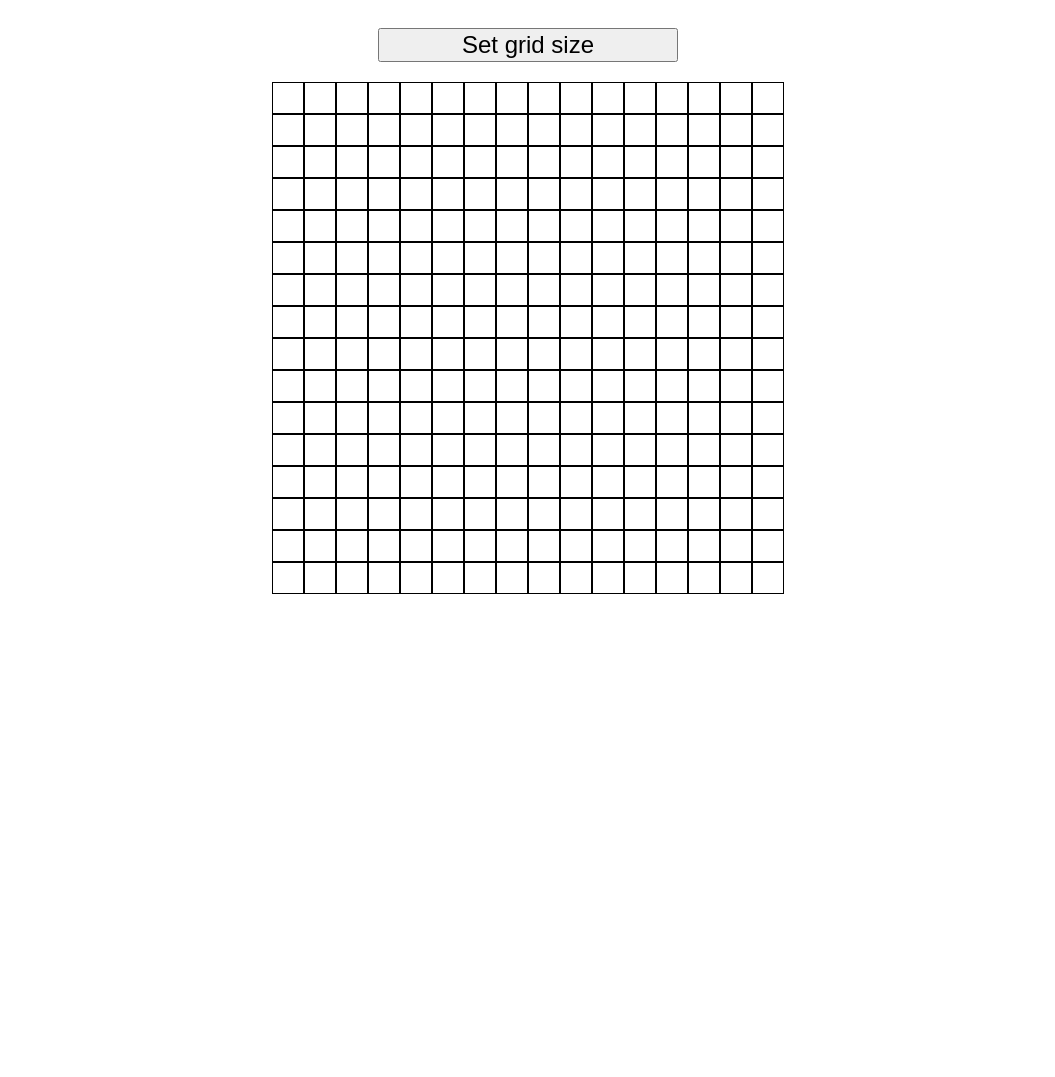
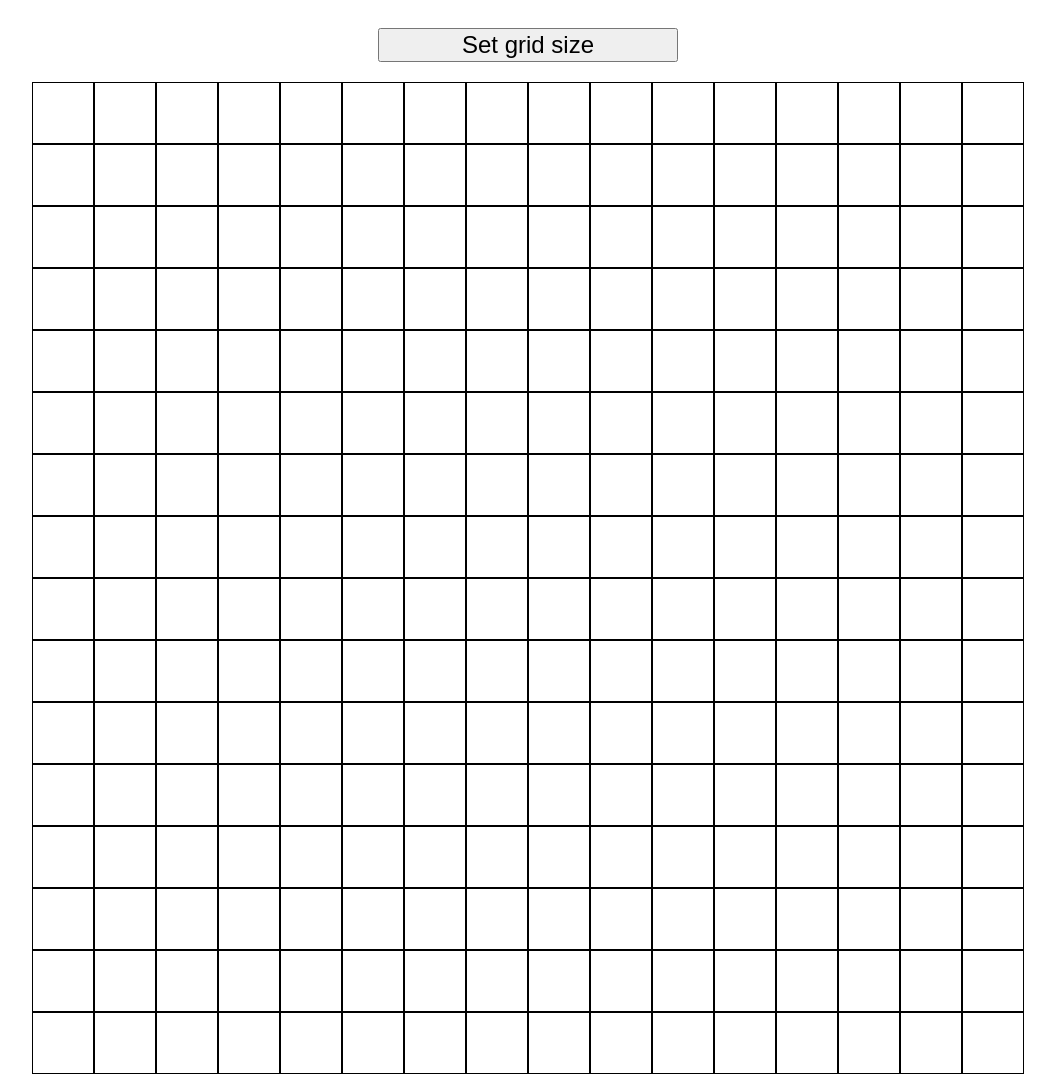
Before and after one commit to JoseSzycho/ETCH-A-SKETCH, a plain HTML site: page index.html in a window 1280 px wide. Shown: the whole page, without its empty margins (112-1167 px from the left). Before the commit the page ends 800 px from the top, so only its background shows below. Drawn offline with Linux system fonts and the light colour scheme.

Commit message:
Modify createSketch so always keep same size, no matter grid size

```diff
--- a/script.js
+++ b/script.js
@@ -1,5 +1,5 @@
 function boxPaint(){
-    this.setAttribute('style', 'background-color:black'); //sets the box to black
+    this.style.backgroundColor = 'black';
 }
 
 function createSketch(gridSize = 16){
@@ -17,6 +17,8 @@ function createSketch(gridSize = 16){
             //creating and adding divs
             var div = document.createElement('div');
             div.classList.add('single-box');
+            div.style.height = `${Math.round(960/gridSize)}px`; //keeps 960px as max sketch height
+            div.style.width = `${Math.round(960/gridSize)}px`;  //keeps 960px as max width
             //div.textContent = (i); //adds number to box for understanding the positions
             div.addEventListener('mouseover',boxPaint);
             divColumn.appendChild(div);
--- a/style.css
+++ b/style.css
@@ -8,8 +8,6 @@ body{
 }
 
 .single-box{
-    width: 30px;
-    height: 30px;
     border-style: solid;
     border-width: 1px;
 }
```
